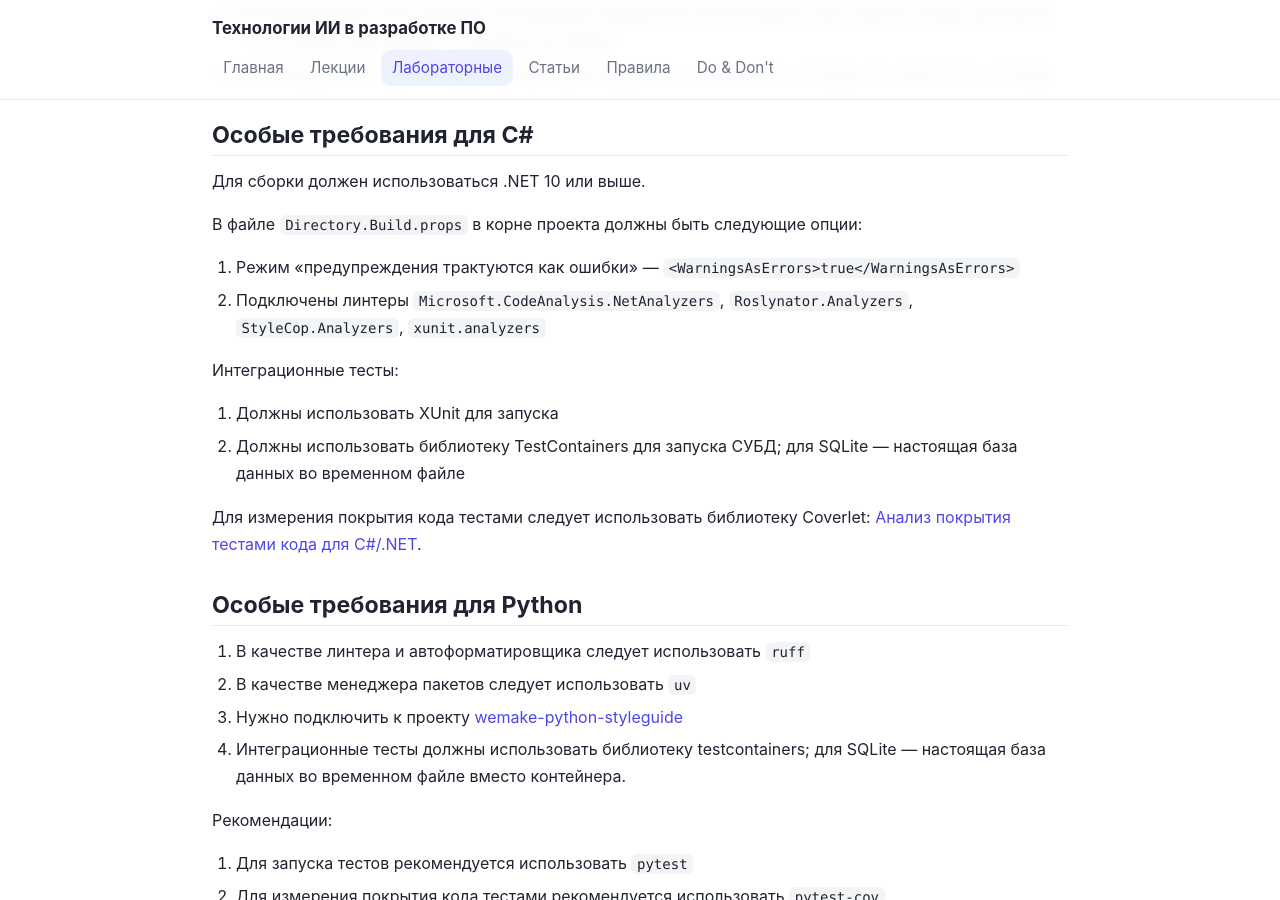
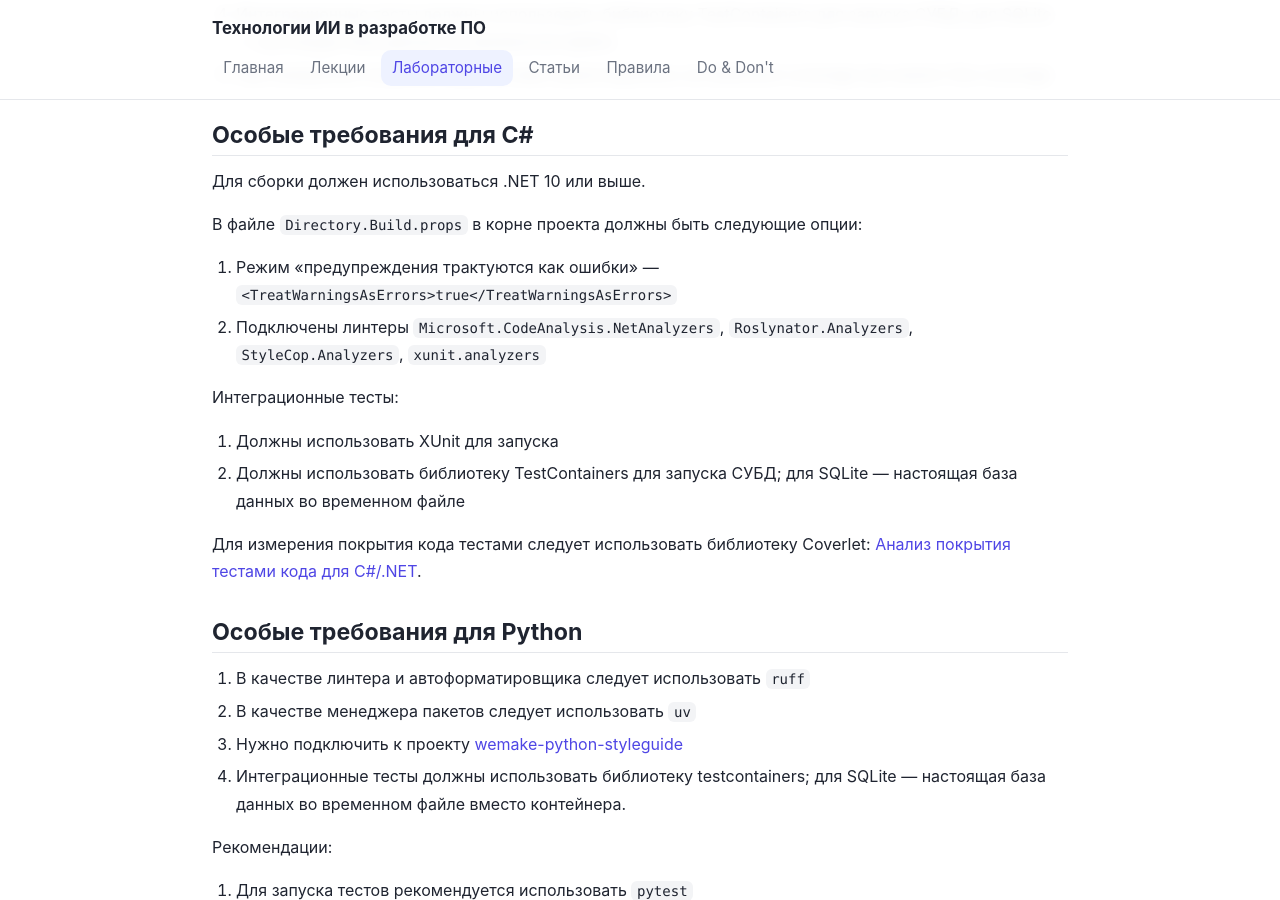
Before and after one commit to is-aidd-26/is-aidd-26.github.io, a Jekyll site: the page built from _labs/lab-4.md, in a window 1280 px wide and 900 px high, scrolled down 3574 px. Built offline with Jekyll 4.4.1, drawn with Linux system fonts in a browser that asks for light colours; some of the changed lines change nothing that is shown.

Commit message:
Исправление ошибки в тексте 4-й лабораторной

```diff
--- a/_labs/lab-4.md
+++ b/_labs/lab-4.md
@@ -102,7 +102,7 @@ summary: "Автоматизация качества и TDD"
 
 В файле `Directory.Build.props` в корне проекта должны быть следующие опции:
 
-1. Режим «предупреждения трактуются как ошибки» — `<WarningsAsErrors>true</WarningsAsErrors>`
+1. Режим «предупреждения трактуются как ошибки» — `<TreatWarningsAsErrors>true</TreatWarningsAsErrors>`
 2. Подключены линтеры `Microsoft.CodeAnalysis.NetAnalyzers`, `Roslynator.Analyzers`, `StyleCop.Analyzers`, `xunit.analyzers`
 
 Интеграционные тесты:
```
